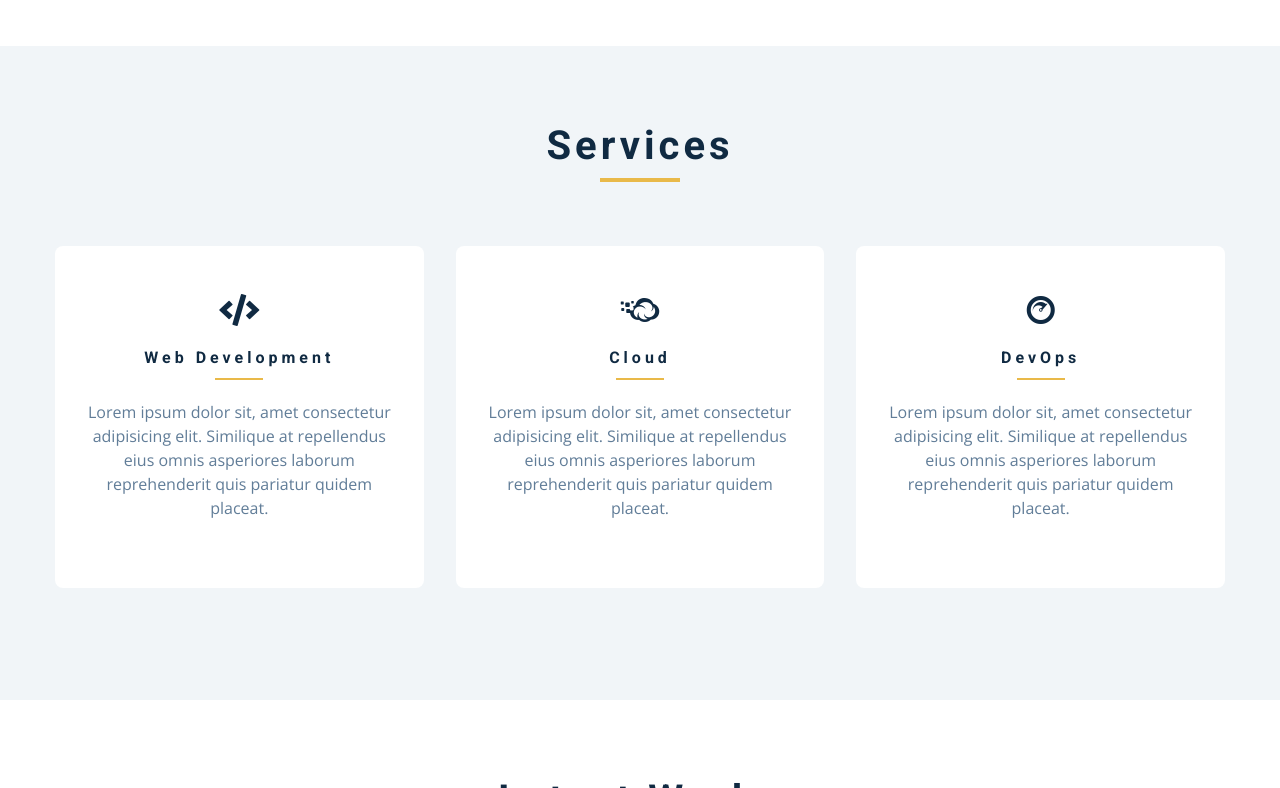
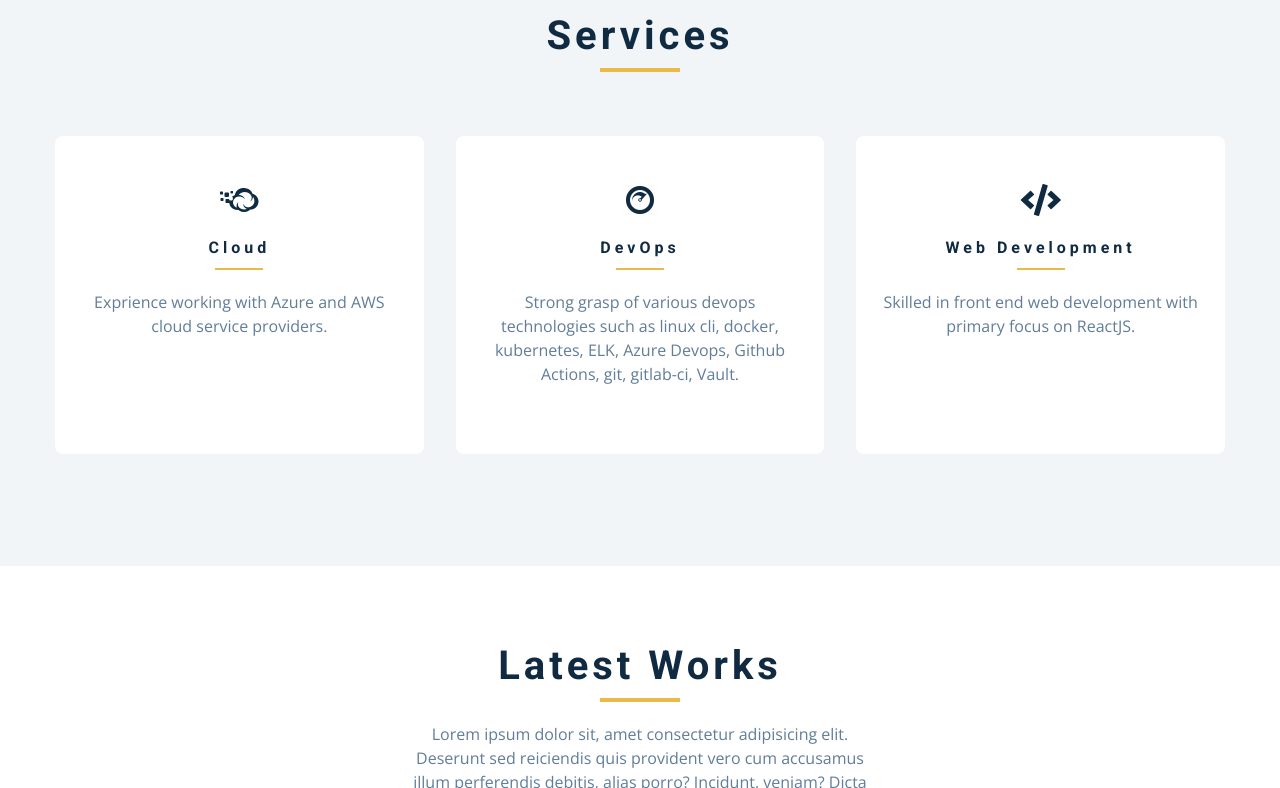
Before and after one commit to bhabukkunwar/bhabukkunwar.github.io-OLD-, a plain HTML site: page index.html in a window 1280 px wide. Shown: the part 1394-2182 px from the top of the page. Drawn offline with nearby package versions, Linux system fonts and the light colour scheme.

```diff
--- a/index.html
+++ b/index.html
@@ -176,26 +176,12 @@
       <div class="section-center services-center">
         <!-- single  service-->
         <article class="service">
-          <i class="fas fa-code service-icon"></i>
-          <h4>web development</h4>
-          <div class="underline"></div>
-          <p>
-            Lorem ipsum dolor sit, amet consectetur adipisicing elit. Similique
-            at repellendus eius omnis asperiores laborum reprehenderit quis
-            pariatur quidem placeat.
-          </p>
-        </article>
-        <!-- end of single service -->
-        <!-- single  service-->
-        <article class="service">
           <!-- fab -->
           <i class="fab fa-cloudversify service-icon"></i>
           <h4>Cloud</h4>
           <div class="underline"></div>
           <p>
-            Lorem ipsum dolor sit, amet consectetur adipisicing elit. Similique
-            at repellendus eius omnis asperiores laborum reprehenderit quis
-            pariatur quidem placeat.
+            Exprience working with Azure and AWS cloud service providers.
           </p>
         </article>
         <!-- end of single service -->
@@ -206,9 +192,17 @@
           <h4>DevOps</h4>
           <div class="underline"></div>
           <p>
-            Lorem ipsum dolor sit, amet consectetur adipisicing elit. Similique
-            at repellendus eius omnis asperiores laborum reprehenderit quis
-            pariatur quidem placeat.
+            Strong grasp of various devops technologies such as linux cli, docker, kubernetes, ELK, Azure Devops, Github Actions, git, gitlab-ci, Vault.
+          </p>
+        </article>
+        <!-- end of single service -->
+        <!-- single  service-->
+        <article class="service">
+          <i class="fas fa-code service-icon"></i>
+          <h4>web development</h4>
+          <div class="underline"></div>
+          <p>
+            Skilled in front end web development with primary focus on ReactJS.
           </p>
         </article>
         <!-- end of single service -->
```
Also changed, not shown: contact.html (+3 -3 lines), images/about-img.jpeg.
